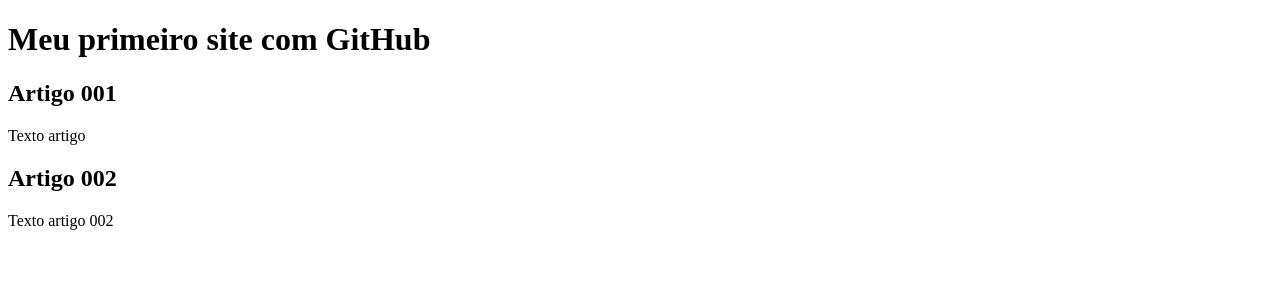
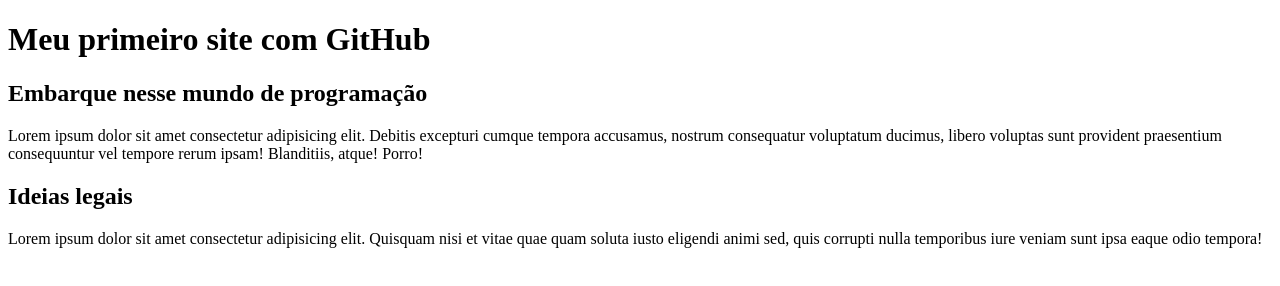
Before and after one commit to IsraFerreira/Primeiro-Site, a plain HTML site: page index.html in a window 1280 px wide. Drawn offline with Linux system fonts and the light colour scheme.

Commit message:
comecei a escrever o conteudo

```diff
--- a/index.html
+++ b/index.html
@@ -12,12 +12,12 @@
             <h1>Meu primeiro site com GitHub</h1>
         </header>
         <article>
-            <h2>Artigo 001</h2>
-            <p>Texto artigo</p>
+            <h2>Embarque nesse mundo de programação</h2>
+            <p>Lorem ipsum dolor sit amet consectetur adipisicing elit. Debitis excepturi cumque tempora accusamus, nostrum consequatur voluptatum ducimus, libero voluptas sunt provident praesentium consequuntur vel tempore rerum ipsam! Blanditiis, atque! Porro!</p>
         </article>
         <article>
-            <h2>Artigo 002</h2>
-            <p>Texto artigo 002</p>
+            <h2>Ideias legais</h2>
+            <p>Lorem ipsum dolor sit amet consectetur adipisicing elit. Quisquam nisi et vitae quae quam soluta iusto eligendi animi sed, quis corrupti nulla temporibus iure veniam sunt ipsa eaque odio tempora!</p>
         </article>
     </main>
 </body>
```
